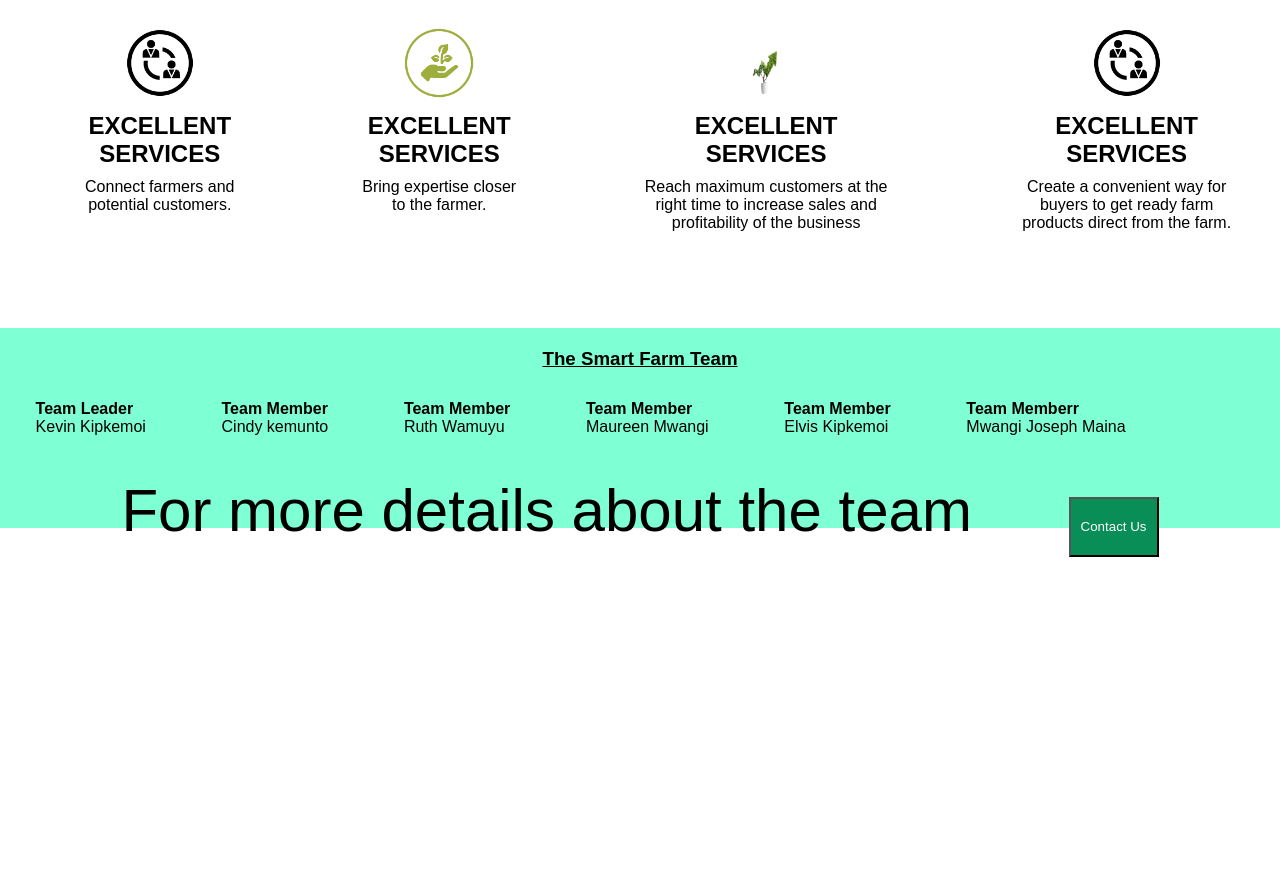
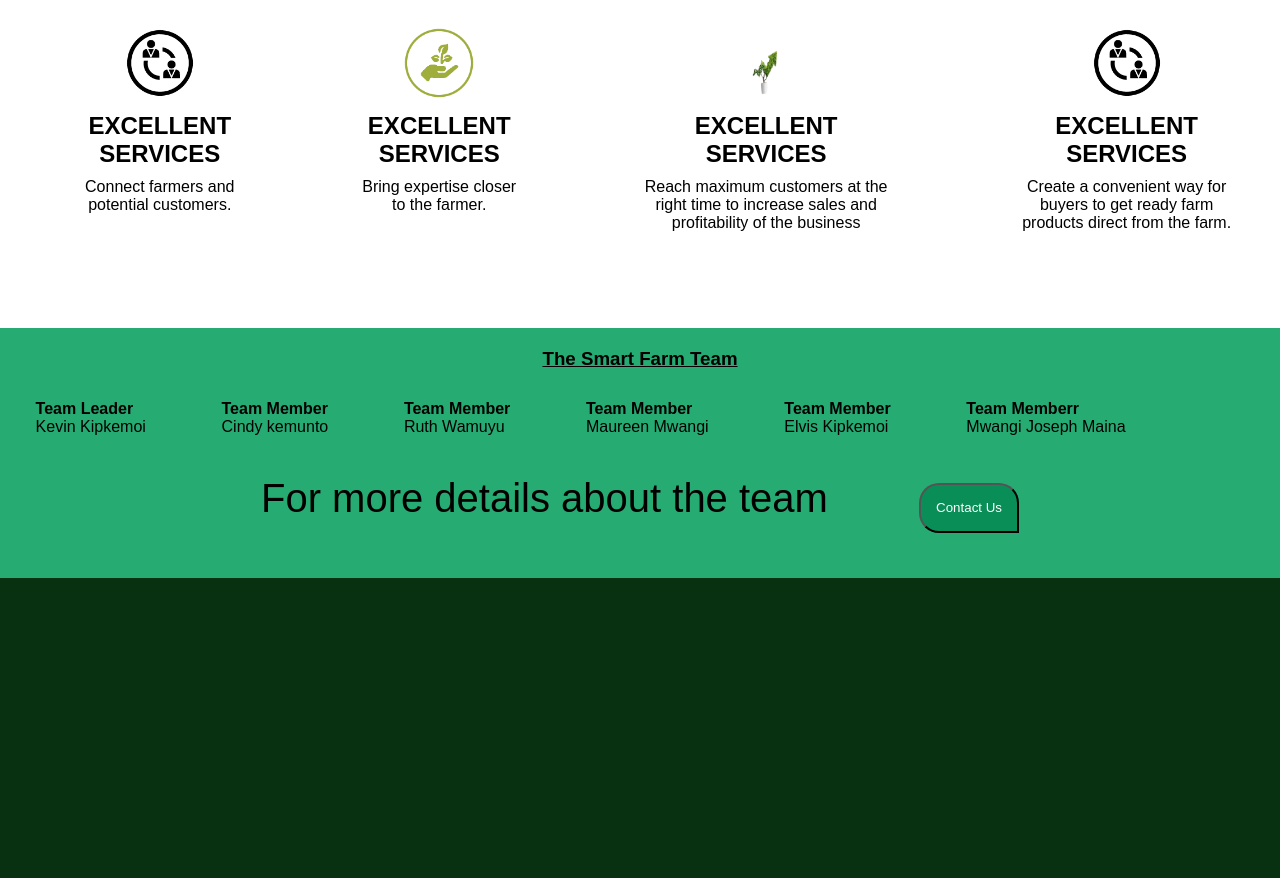
Before and after one commit to JAREDKEVIN/THE-SMART-FARM, a plain HTML site: page about.html in a window 1280 px wide. Shown: the part 1164-2042 px from the top of the page. Before the commit the page ends 1741 px from the top, so only its background shows below. Drawn offline with Linux system fonts and the light colour scheme.

Commit message:
ft: Adds the contacts section

```diff
--- a/about.css
+++ b/about.css
@@ -158,9 +158,9 @@ h2{
 }
 /* The team */
 .team{
-    height: 200px;
+    height: 250px;
     width: 100%;
-    background-color: aquamarine;
+    background-color: #26AB73;
 
 }
 .team ul li{
@@ -176,12 +176,17 @@ h2{
 .team p{
     text-align: center;
     padding: 20px;
-    font-size: 60px;
+    font-size: 40px;
 }
 #submit{
-    height: 60px;
-    width: 90px;
+    height: 50px;
+    width: 100px;
     background-color: #088E56;
     color: white;
     margin-left: 80px;
+    border-radius: 20px 20px 0px 20px;
 }
+.contacts{
+    height: 300px;
+    background-color: #083111;
+}
--- a/about.html
+++ b/about.html
@@ -97,7 +97,9 @@
     </div>
 
 
+    <div class="contacts">
 
     </div>
+
 </body>
 </html>
```
